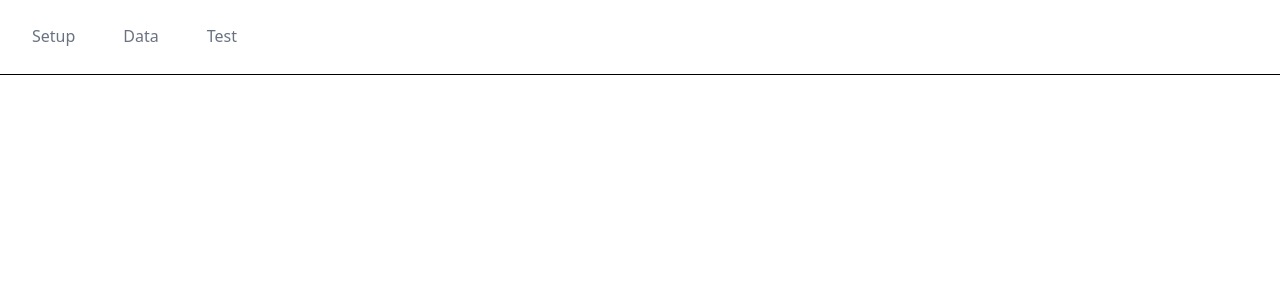
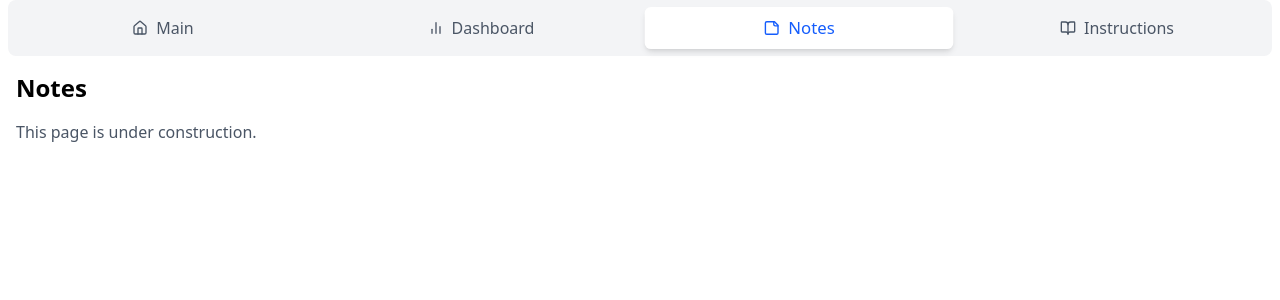
Before and after one commit to clcik-click/IDC_Lab, a React (Vite) app in the folder front-end/: page /notes in a window 1280 px wide. Before the commit this address had no page. Shown: the top 300 px of the page. Built offline with nearby package versions, Linux system fonts and the light colour scheme.

Commit message:
Update UI

```diff
--- a/front-end/src/App.tsx
+++ b/front-end/src/App.tsx
@@ -1,5 +1,6 @@
 // App.tsx
 import { FolderProvider } from "./context/FolderContext";
+import { Home, BarChart2, StickyNote, BookOpen } from "lucide-react"; // icon
 
 import {
   BrowserRouter,
@@ -10,42 +11,42 @@ import {
   useLocation,
 } from "react-router-dom";
 
-import Setup from "./pages/Setup";
-import Data from "./pages/Data";
-import Test from "./pages/Test";
+import Main from "./pages/Main";
+import Dashboard from "./pages/Dashboard";
+import Notes from "./pages/Notes";
+import Instructions from "./pages/Instructions";
 
 function TabNav() {
   const location = useLocation();
   const isActive = (path: string) => location.pathname === path;
 
   return (
-    <div className="flex gap-4 border-b mb-4 p-4">
-      <Link
-        to="/setup"
-        className={`px-4 py-2 border-b-2 ${
-          isActive("/setup") ? "border-pink-500 text-pink-500" : "border-transparent text-gray-500"
-        }`}
-      >
-        Setup
-      </Link>
-      <Link
-        to="/data"
-        className={`px-4 py-2 border-b-2 ${
-          isActive("/data") ? "border-pink-500 text-pink-500" : "border-transparent text-gray-500"
-        }`}
-      >
-        Data
-      </Link>
+    <div className="flex bg-gray-100 p-2 rounded-lg space-x-6 ml-2 mr-2">
+      {[
+        { to: "/main", label: "Main", icon: <Home size={16} /> },
+        { to: "/dashboard", label: "Dashboard", icon: <BarChart2 size={16} /> },
+        { to: "/notes", label: "Notes", icon: <StickyNote size={16} /> },
+        { to: "/instructions", label: "Instructions", icon: <BookOpen size={16} /> },
+      ].map(({ to, label, icon }) => {
+        const active = isActive(to);
+        return (
+          <Link
+            key={to}
+            to={to}
+            className={`flex items-center justify-center gap-2 flex-1 px-4 py-2 text-base font-medium rounded-md
+              transition-all duration-300 ease-in-out transform
+              ${active
+                ? "bg-white text-blue-600 shadow-md scale-105"
+                : "text-gray-600 hover:bg-white hover:text-black hover:shadow-sm hover:scale-[1.02]"
+              }`}
+          >
+            {icon}
+            {label}
+          </Link>
+        );
+      })}
+    </div>
 
-      <Link
-        to="/test"
-        className={`px-4 py-2 border-b-2 ${
-          isActive("/test") ? "border-pink-500 text-pink-500" : "border-transparent text-gray-500"
-        }`}
-      >
-        Test
-      </Link>
-    </div>
   );
 }
 
@@ -55,10 +56,11 @@ function App() {
       <BrowserRouter>
         <TabNav />
         <Routes>
-          <Route path="/" element={<Navigate to="/setup" replace />} />
-          <Route path="/setup" element={<Setup />} />
-          <Route path="/data" element={<Data />} />
-          <Route path="/test" element={<Test />} />
+          <Route path="/" element={<Navigate to="/main" replace />} />
+          <Route path="/main" element={<Main />} />
+          <Route path="/dashboard" element={<Dashboard />} />
+          <Route path="/notes" element={<Notes />} />
+          <Route path="/instruction" element={<Instructions />} />
         </Routes>
       </BrowserRouter>
     </FolderProvider>
--- a/front-end/src/components/EditFileModal.tsx
+++ b/front-end/src/components/EditFileModal.tsx
@@ -1,6 +1,7 @@
+import { useState, useEffect, useMemo } from "react";
 import type { FileItem } from "../types/FileItem";
-import { useState, useEffect } from "react";
-import { Pencil, X } from "lucide-react"; // optional icons if you use lucide
+import { Pencil, X } from "lucide-react";
+import { useFolders } from "../context/FolderContext";
 
 interface EditFileModalProps {
   file: FileItem | null;
@@ -9,6 +10,14 @@ interface EditFileModalProps {
 }
 
 export default function EditFileModal({ file, onClose, onSave }: EditFileModalProps) {
+  const { folders } = useFolders();
+  const allFiles = useMemo(() => Object.values(folders).flat(), [folders]);
+
+  // Precompute unique suggestions
+  const owners = useMemo(() => [...new Set(allFiles.map(f => f.owner).filter(Boolean))], [allFiles]);
+  const emails = useMemo(() => [...new Set(allFiles.map(f => f.email).filter(Boolean))], [allFiles]);
+  const classes = useMemo(() => [...new Set(allFiles.map(f => f.class).filter(Boolean))], [allFiles]);
+
   const [form, setForm] = useState<FileItem | null>(file);
 
   useEffect(() => {
@@ -17,53 +26,75 @@ export default function EditFileModal({ file, onClose, onSave }: EditFileModalPr
 
   if (!form) return null;
 
+  const handleChange = (key: keyof FileItem, value: string | number) => {
+    setForm(prev => prev ? { ...prev, [key]: value } : prev);
+  };
+
   return (
     <div className="fixed inset-0 backdrop-blur-sm bg-white/30 flex items-center justify-center z-50">
       <div className="bg-white p-6 rounded-xl shadow-lg w-[400px] space-y-4 relative">
+        {/* Close Button */}
         <button onClick={onClose} className="absolute top-2 right-2 text-gray-500 hover:text-black">
           <X size={20} />
         </button>
 
+        {/* Title */}
         <h2 className="text-2xl font-semibold flex items-center gap-2">
           <Pencil size={20} /> Edit Metadata
         </h2>
 
-        <p className="text-sm text-gray-500">
-             File Name: {form.name || "Unknown"}
-        </p>
+        {/* File Name */}
+        <p className="text-sm text-gray-500">File Name: {form.name || "Unknown"}</p>
 
-        {[
-          ["Owner", "owner"],
-          ["Email", "email"],
-          ["Quantity", "quantity"],
-          ["Class", "class"],
-          ["Notes", "notes"],
-        ].map(([label, key]) => (
+        {/* Editable Fields with Suggestions */}
+        {([
+          ["Owner", "owner", owners],
+          ["Email", "email", emails],
+          ["Quantity", "quantity", []],
+          ["Class", "class", classes],
+          ["Notes", "notes", []],
+        ] as const).map(([label, key, suggestions]) => {
+          const isNumber = key === "quantity";
+          const datalistId = `datalist-${key}`;
+
+          return (
             <label key={key} className="block text-sm">
               <span className="text-gray-600">{label}</span>
               <input
-              type={key === "quantity" ? "number" : "text"}
-              value={(form as any)[key] ?? ""}
-              onChange={(e) => setForm({ ...form, [key]: e.target.value })}
+                type={isNumber ? "number" : key === "email" ? "email" : "text"}
+                value={(form[key] as string | number) ?? ""}
+                onChange={(e) =>
+                  handleChange(key, isNumber ? Number(e.target.value) : e.target.value)
+                }
                 className="w-full mt-1 border rounded px-2 py-1"
+                list={suggestions.length > 0 ? datalistId : undefined}
+                autoComplete="off"
               />
+              {suggestions.length > 0 && (
+                <datalist id={datalistId}>
+                  {suggestions.map((val) => (
+                    <option key={val} value={val} />
+                  ))}
+                </datalist>
+              )}
             </label>
-        ))}
+          );
+        })}
 
+        {/* Date Info */}
         <p className="text-sm text-gray-500">
           Received: {new Date(form.dateReceived).toLocaleString()}
         </p>
-
-        {/* <p className="text-sm text-gray-500">
-             Size: {(form.size).toLocaleString()} bytes
-        </p> */}
-
         <p className="text-sm text-gray-500">
           Finished: {new Date(form.dateFinished).toLocaleString()}
         </p>
 
+        {/* Action Buttons */}
         <div className="flex justify-end gap-2 pt-2">
-          <button onClick={onClose} className="px-4 py-1 rounded bg-gray-300 hover:bg-gray-400">
+          <button
+            onClick={onClose}
+            className="px-4 py-1 rounded bg-gray-300 hover:bg-gray-400"
+          >
             Cancel
           </button>
           <button
--- /dev/null
+++ b/front-end/src/pages/Instructions.tsx
@@ -0,0 +1,10 @@
+function Instructions () {
+  return (
+    <div className="p-4">
+      <h1 className="text-2xl font-bold mb-4">Instructions</h1>
+      <p className="text-gray-600">This page is under construction.</p>
+    </div>
+  );
+}
+
+export default Instructions;
--- a/front-end/src/pages/Data.tsx
+++ b/front-end/src/pages/Main.tsx
@@ -58,7 +58,7 @@ declare global {
 }
 
 
-function Data() {
+function Main() {
   const { folders, setFolders } = useFolders();
   const [folderPaths, setFolderPaths] = useState<Record<FolderKey, string>>({A: "", B: "", C: "",});
 
@@ -248,8 +248,11 @@ function Data() {
     <div className="p-6 space-y-4">
 
   {/* Drop Area */}
-      <div id="drop-area" className="text-center w-full h-full border-2 border-dashed p-4">
-        Drop here
+  <div
+    id="drop-area"
+    className="text-center w-full h-32 border-2 border-dashed border-gray-300 rounded-lg bg-gray-50 text-gray-500 flex items-center justify-center"
+  >
+    Drop files here
   </div>
 
   <div className="flex gap-4">
@@ -260,10 +263,12 @@ function Data() {
       return (
         <div key={key} className="flex-1 space-y-2">
           {/* Header: Folder title and pick button */}
-              <div className="flex border h-20 w-full items-center">
+          <div className="flex items-center border border-gray-300 rounded-md bg-white h-20 shadow-sm">
             {/* Left: Folder label + current path */}
             <div className="flex-1 flex flex-col items-center justify-center">
-                  <div className="text-3xl">{folderLabel}</div>
+              <div className="text-xl font-semibold text-gray-800">
+                {folderLabel}
+              </div>
               <div className="text-sm text-gray-500 truncate max-w-full px-2">
                 {folderPaths[key]?.split(/[\\/]/).pop() || "Not set"}
               </div>
@@ -272,13 +277,13 @@ function Data() {
             {/* Right: Pick folder button */}
             <button
               onClick={() => handlePickFolder(key)}
-                  className="w-20 h-full bg-blue-100 border-l border-blue-400
+              className="w-20 h-full bg-blue-100 border-l border-blue-300
                          flex items-center justify-center
                          hover:bg-blue-200 active:bg-blue-300
-                            transition-colors duration-200"
-                  title={folderPaths[key] ? folderPaths[key] : "Pick folder"}
+                         transition-colors duration-200 rounded-r-md"
+              title={folderPaths[key] || "Pick folder"}
             >
-                  <FolderUp size={36} />
+              <FolderUp size={28} className="text-blue-600" />
             </button>
           </div>
 
@@ -287,7 +292,7 @@ function Data() {
             title={`${folderLabel} (${key})`}
             folderId={key}
             files={folders[key]}
-                allFiles={folders} // ✅ Pass all folders for global duplicate checking
+            allFiles={folders}
             onClickFile={setSelectedFile}
             onDropFile={(file, from, originalIndex, dropIndex) =>
               handleDropFile(file, from as FolderKey, key, originalIndex, dropIndex)
@@ -301,13 +306,14 @@ function Data() {
 
   {/* Metadata modal */}
   <EditFileModal
-        file    = {selectedFile}
-        onClose = {() => setSelectedFile(null)}
-        onSave  = {handleSaveMetadata}
+    file={selectedFile}
+    onClose={() => setSelectedFile(null)}
+    onSave={handleSaveMetadata}
   />
+</div>
 
-    </div>
+
   );
 };
 
-export default Data;
+export default Main;
--- /dev/null
+++ b/front-end/src/pages/Notes.tsx
@@ -0,0 +1,10 @@
+function Notes () {
+  return (
+    <div className="p-4">
+      <h1 className="text-2xl font-bold mb-4">Notes</h1>
+      <p className="text-gray-600">This page is under construction.</p>
+    </div>
+  );
+}
+
+export default Notes;
```
Also changed, not shown: front-end/src/pages/Dashboard.tsx (renamed from front-end/src/pages/Test.tsx, +31 -55 lines), 1 other file (tests, documents, lock files or other folders). Lines whose indentation alone changed are shown as unchanged.
